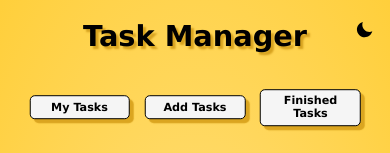
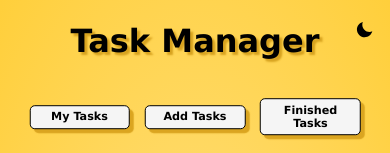
Before and after one commit to adithkrishnan98/Task-Manager-App, a React (Create React App) app: page / in a window 390 px wide. Shown: the top 153 px of the page. Built offline with nearby package versions, Linux system fonts and the light colour scheme; no server answers.

Commit message:
Update index.css

```diff
--- a/src/index.css
+++ b/src/index.css
@@ -1726,7 +1726,7 @@
     }
 
     .App h1{
-      font-size : 2em;
+      font-size : 2.7em;
       margin-top : 1em;
     }
 
@@ -1961,7 +1961,7 @@
     }
 
     .App h1{
-      font-size : 1.8em;
+      font-size : 2em;
       margin-top : 1em;
     }
 
```
